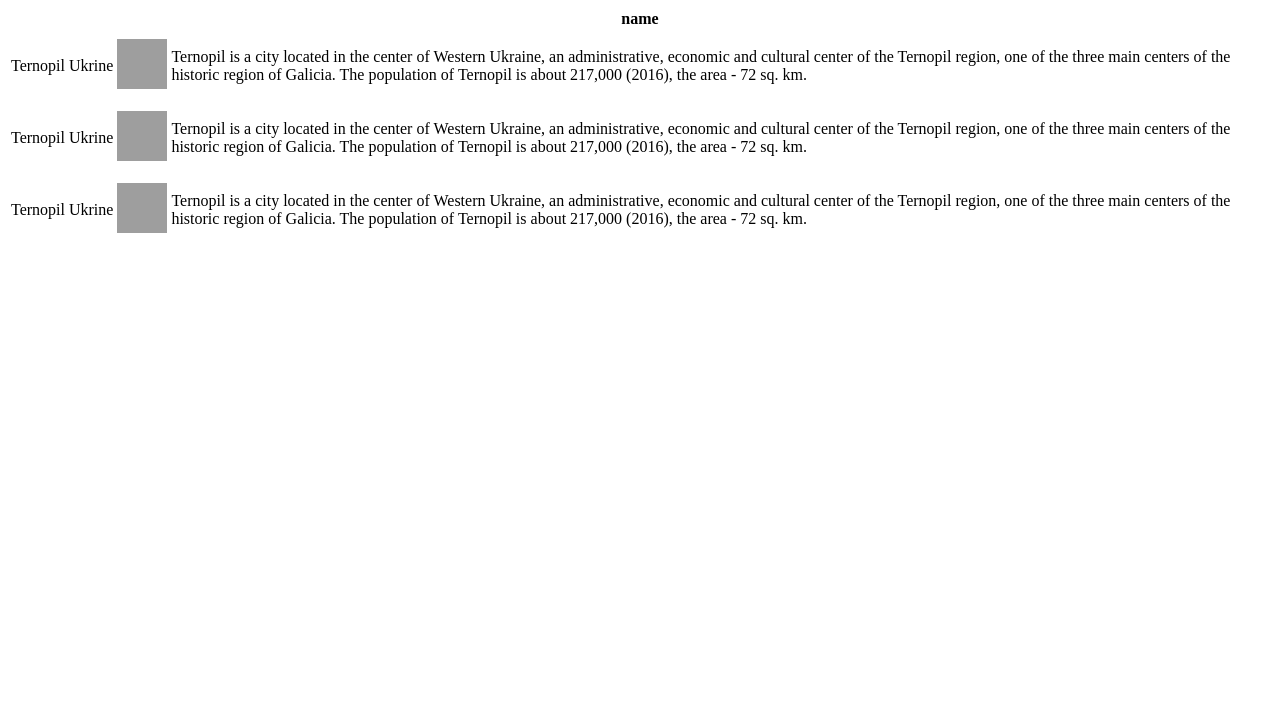
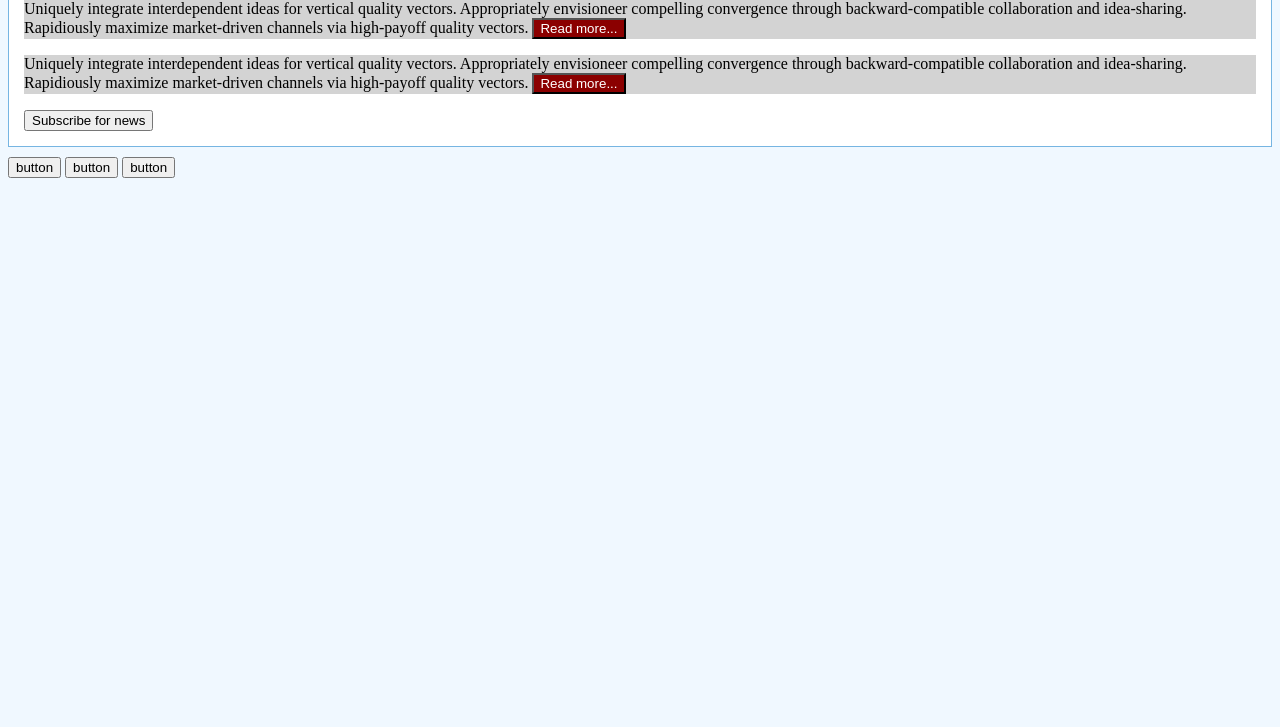
Before and after one commit to Kristel96/MainAcademyFrontEnd, a plain HTML site: page index.html in a window 1280 px wide. Shown: the part 73-800 px from the top of the page. Drawn offline with Linux system fonts and the light colour scheme; grey boxes are pictures that could not be loaded.

Commit message:
Latest version of Lab 3

```diff
--- a/index.html
+++ b/index.html
@@ -3,34 +3,40 @@
 <head>
 	 <meta charset="utf-8">
 	<title></title>
+	<link rel="stylesheet" type="text/css" href="style.css">
 </head>
 <body>
-	<h1>Cities I want to visit</h1>
-	<table>
-		<tr>
-			<th colspan ="4">name</th>
-
-		</tr>
-		<tr>
-			<td>Ternopil</td>
-			<td>Ukrine</td>
-			<td><img src="http://ukrainetrek.com/images/ternopil-ukraine-city-views-13.jpg" width="50" height="50" ></td>
-			<td><p>Ternopil is a city located in the center of Western Ukraine, an administrative, economic and cultural center of the Ternopil region, one of the three main centers of the historic region of Galicia.
-			The population of Ternopil is about 217,000 (2016), the area - 72 sq. km.</p></td>
-		</tr>
-
-			<td>Ternopil</td>
-			<td>Ukrine</td>
-			<td><img src="https://www.kroger.com/product/images/large/front/0001111091786" width="50" height="50" ></td>
-			<td><p>Ternopil is a city located in the center of Western Ukraine, an administrative, economic and cultural center of the Ternopil region, one of the three main centers of the historic region of Galicia.
-			The population of Ternopil is about 217,000 (2016), the area - 72 sq. km.</p></td>
-		</tr>
-			<td>Ternopil</td>
-			<td>Ukrine</td>
-			<td><img src="http://ukrainetrek.com/images/ternopil-ukraine-city-views-13.jpg" width="50" height="50" ></td>
-			<td><p>Ternopil is a city located in the center of Western Ukraine, an administrative, economic and cultural center of the Ternopil region, one of the three main centers of the historic region of Galicia.
-			The population of Ternopil is about 217,000 (2016), the area - 72 sq. km.</p></td>
-		</tr>
-	</table>
-
+	<div>
+		<div class="button-wrapper" style=" text-align: right">
+			<button>button</button>
+			<button>button</button>
+			<button>button</button>
+		</div>
+		<div style="background-color: white">
+			<div style="border: 1px solid #76b5e2; padding: 15px">
+				<div>
+					<p class="article">Uniquely integrate interdependent ideas for vertical quality vectors.
+					 Appropriately envisioneer compelling convergence through backward-compatible
+					collaboration and idea-sharing. Rapidiously maximize market-driven channels via
+					high-payoff quality vectors.
+					<button style="background-color: darkred; color: white">Read more...</button>
+					</p>
+				</div>
+				<div>
+					<p class="article">Uniquely integrate interdependent ideas for vertical quality vectors.
+					 Appropriately envisioneer compelling convergence through backward-compatible
+					collaboration and idea-sharing. Rapidiously maximize market-driven channels via
+					high-payoff quality vectors.
+					<button style="background-color: darkred; color: white">Read more...</button>
+					</p>
+				</div>
+				<button>Subscribe for news</button>
+		</div>
+	</div>
+		<div class="button-wrapper">
+			<button>button</button>
+			<button>button</button>
+			<button>button</button>
+		</div>
+	</div>
 </body>
--- /dev/null
+++ b/style.css
@@ -0,0 +1,12 @@
+body{
+	background-color: aliceblue;
+}
+.button-wrapper{
+	margin: 10px 0;
+}
+#right-buttons{
+	text-align: right;
+}
+.article{
+		background-color: lightgrey
+}
```
Also changed, not shown: 1 other file.
